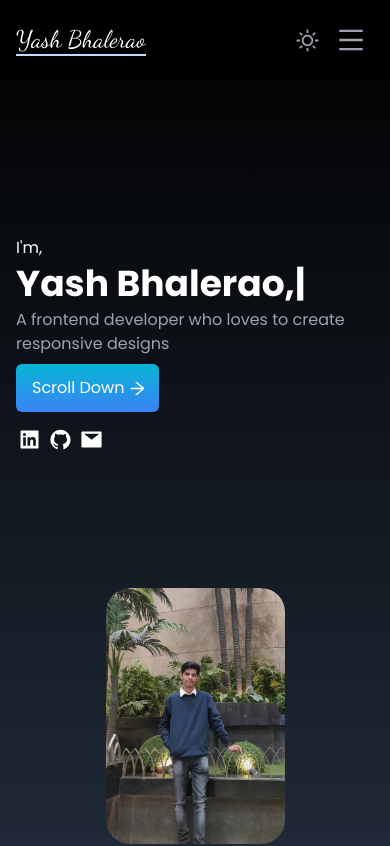
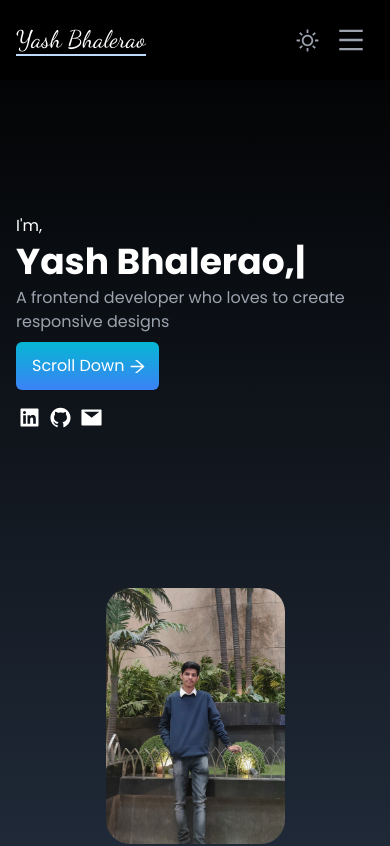
Before and after one commit to yash-123-yash/portfolio, a React (Vite) app: page / in a window 390 px wide. Shown: the top 846 px of the page. Built offline with nearby package versions, Linux system fonts and the light colour scheme.

Commit message:
16th change

```diff
--- a/src/components/Home.jsx
+++ b/src/components/Home.jsx
@@ -17,8 +17,8 @@ function Home({theme}) {
 
 
   return (
-    <div name="home" className={` h-screen w-full  md:px-6 pt-5 md:pt-0   ${theme==='light'? 'bg-bg':'bg-gradient-to-b from-black to-gray-800 text-white'}`}>
-      <div className=" max-w-screen-lg lg:max mx-auto flex flex-col lg:flex-row items-center justify-center md:justify-around h-full px-4 pt-6">
+    <div name="home" className={` h-screen w-full  md:px-6 pt-0  md:pt-0   ${theme==='light'? 'bg-bg':'bg-gradient-to-b from-black to-gray-800 text-white'}`}>
+      <div className=" max-w-screen-lg lg:max mx-auto flex flex-col lg:flex-row items-center justify-center md:justify-around h-full px-4 ">
         <div className="mt-24 md:mt-20 flex flex-col justify-center h-4/5  ">
           <h1 className='md:text-2xl'>I'm,</h1>
 
```
